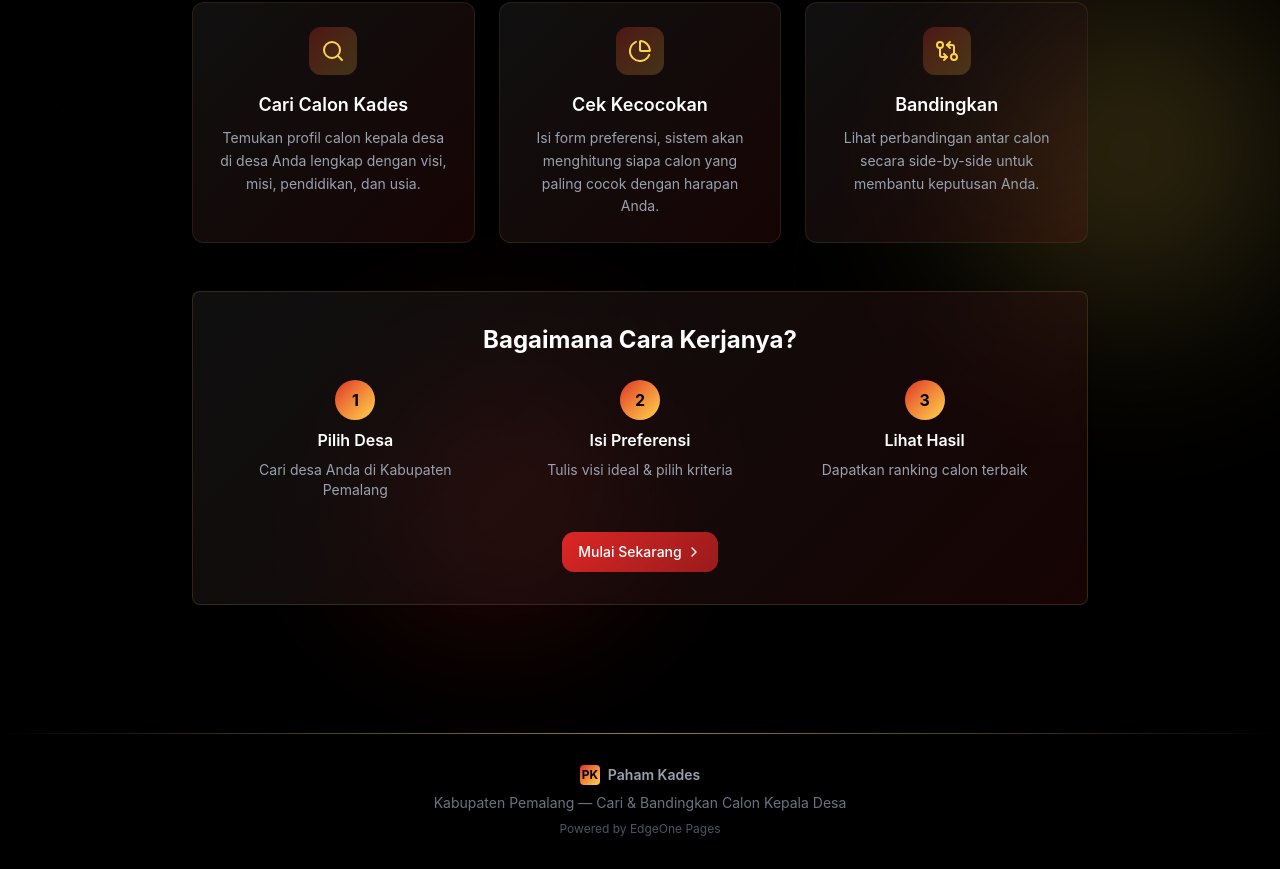
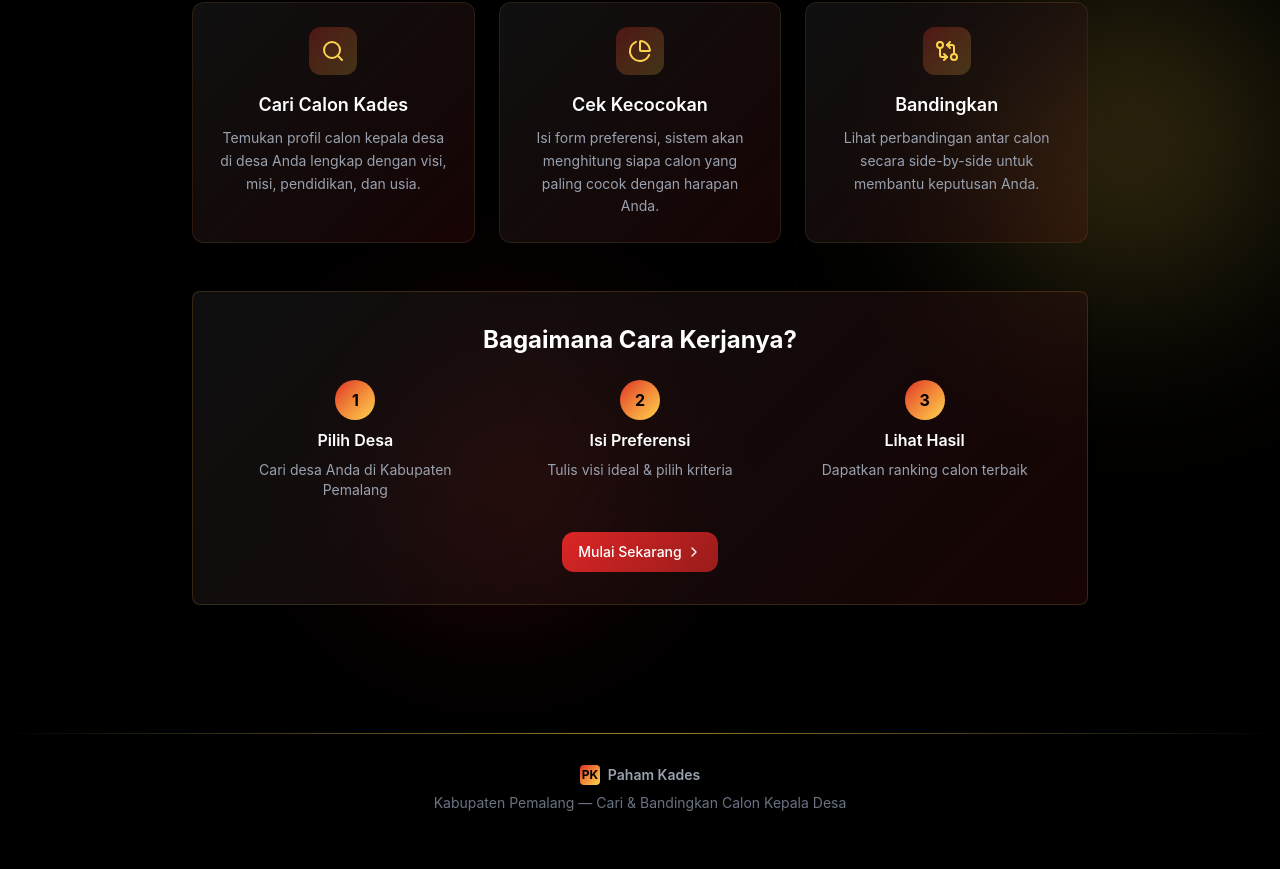
Before and after one commit to denislistiadi/pk-web, a Next.js app: page / in a window 1280 px wide. Shown: the part 516-1385 px from the top of the page. After the commit the page ends 1361 px from the top, so only its background shows below. Built offline with nearby package versions, Linux system fonts and the light colour scheme.

Commit message:
chore: remove EdgeOne Pages branding from footer

```diff
--- a/src/components/layout/footer.tsx
+++ b/src/components/layout/footer.tsx
@@ -12,7 +12,6 @@ export function Footer() {
             <span className="font-semibold text-gray-400">Paham Kades</span>
           </div>
           <p>Kabupaten Pemalang — Cari & Bandingkan Calon Kepala Desa</p>
-          <p className="text-xs text-gray-600">Powered by EdgeOne Pages</p>
         </div>
       </div>
     </footer>
```
